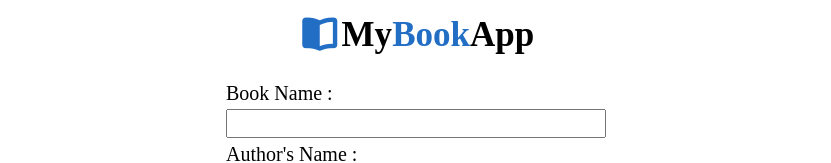
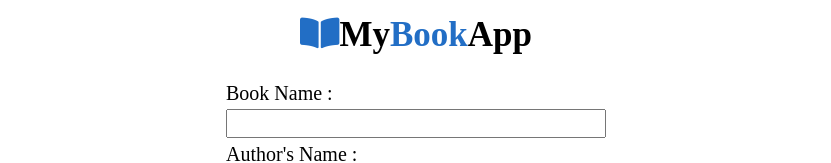
Before and after one commit to PrameshKarki/Book-App, a plain HTML site: page index.html in a window 1280 px wide. Shown: the top 163 px of the page, without its empty margins (224-1055 px from the left). Drawn offline with Linux system fonts and the light colour scheme.

Commit message:
Removed gitignore adn added Fontawesome icon pack CDN

```diff
--- a/index.html
+++ b/index.html
@@ -6,7 +6,7 @@
     <meta name="viewport" content="width=device-width, initial-scale=1.0">
     <title>My Book App | Created By:Pramesh Karki</title>
     <link rel="stylesheet" href="style.css">
-    <link rel="stylesheet" href="./fontawesome/css/all.css">
+    <link rel="stylesheet" href="https://use.fontawesome.com/releases/v5.15.1/css/all.css" integrity="sha384-vp86vTRFVJgpjF9jiIGPEEqYqlDwgyBgEF109VFjmqGmIY/Y4HV4d3Gp2irVfcrp" crossorigin="anonymous">
 </head>
 
 <body>
```
Also changed, not shown: 1 other file.
